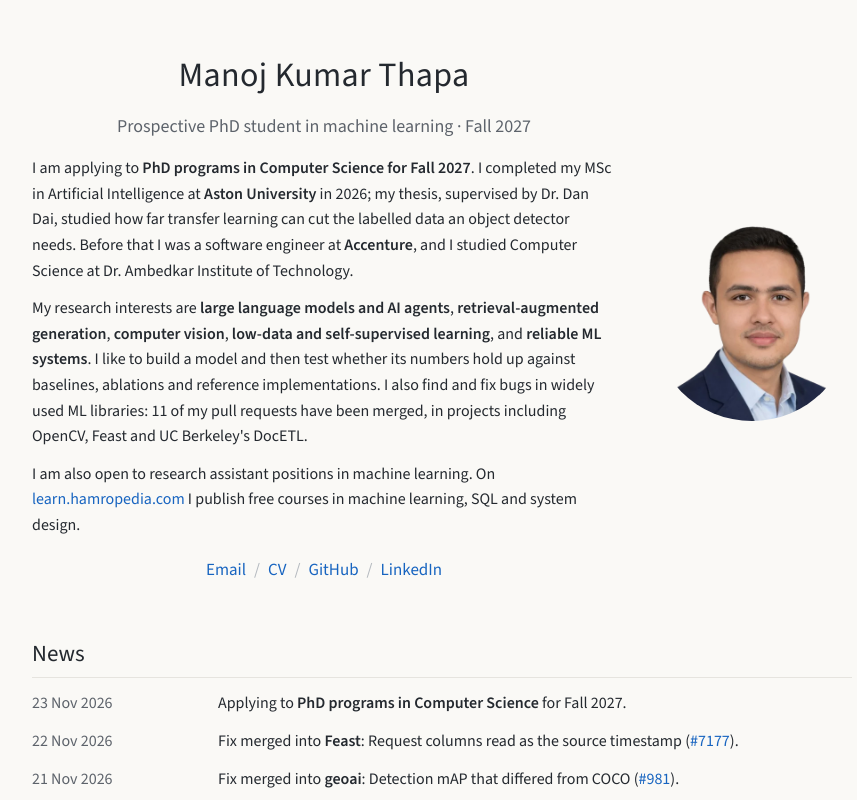
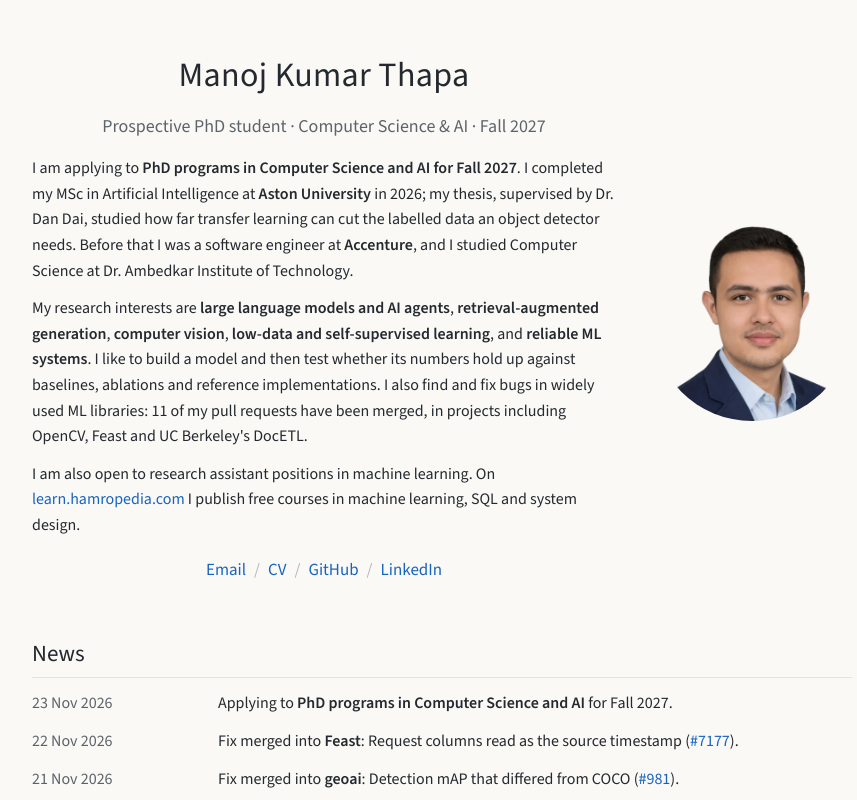
Before and after one commit to iammanoj807/profile, a React (Vite) app: page / in a window 1280 px wide. Shown: the top 800 px of the page, without its empty margins (198-1055 px from the left). Built offline with nearby package versions, Linux system fonts and the light colour scheme.

Commit message:
Point the homepage at PhD applications for Fall 2027

```diff
--- a/index.html
+++ b/index.html
@@ -6,7 +6,7 @@
     <meta name="viewport" content="width=device-width, initial-scale=1.0" />
     <title>Manoj Kumar Thapa · Machine Learning</title>
     <meta name="description"
-        content="Prospective PhD student in machine learning (Fall 2027). MSc Artificial Intelligence, Aston University. Research interests: LLMs and AI agents, retrieval, computer vision, low-data and self-supervised learning, reliable ML systems. 11 merged pull requests in OpenCV, Feast, DocETL and other ML libraries.">
+        content="Prospective PhD student in Computer Science and AI (Fall 2027). MSc Artificial Intelligence, Aston University. Research interests: LLMs and AI agents, retrieval, computer vision, low-data and self-supervised learning, reliable ML systems. 11 merged pull requests in OpenCV, Feast, DocETL and other ML libraries.">
     <meta name="theme-color" content="#faf9f6">
     <link rel="canonical" href="https://iammanoj807.github.io/profile/">
 
@@ -15,19 +15,19 @@
     <meta property="og:url" content="https://iammanoj807.github.io/profile/">
     <meta property="og:title" content="Manoj Kumar Thapa · Machine Learning">
     <meta property="og:description"
-        content="Prospective ML PhD student (Fall 2027). LLM agents, retrieval, computer vision and reliable ML. MSc Artificial Intelligence, Aston University.">
+        content="Prospective PhD student in Computer Science and AI (Fall 2027). LLM agents, retrieval, computer vision and reliable ML. MSc Artificial Intelligence, Aston University.">
     <meta property="og:image"
         content="https://iammanoj807.github.io/profile/og-card.png">
     <meta property="og:image:width" content="1200">
     <meta property="og:image:height" content="630">
-    <meta property="og:image:alt" content="Manoj Kumar Thapa, prospective PhD student in machine learning: homepage preview card">
+    <meta property="og:image:alt" content="Manoj Kumar Thapa, prospective PhD student in Computer Science and AI: homepage preview card">
     <meta property="og:site_name" content="Manoj Kumar Thapa">
 
     <!-- Twitter -->
     <meta name="twitter:card" content="summary_large_image">
     <meta name="twitter:title" content="Manoj Kumar Thapa · Machine Learning">
     <meta name="twitter:description"
-        content="Prospective ML PhD student (Fall 2027). LLM agents, retrieval, computer vision and reliable ML. MSc Artificial Intelligence, Aston University.">
+        content="Prospective PhD student in Computer Science and AI (Fall 2027). LLM agents, retrieval, computer vision and reliable ML. MSc Artificial Intelligence, Aston University.">
     <meta name="twitter:image"
         content="https://iammanoj807.github.io/profile/og-card.png">
 
@@ -48,7 +48,7 @@
         "@context": "https://schema.org",
         "@type": "Person",
         "name": "Manoj Kumar Thapa",
-        "jobTitle": "Prospective PhD student in machine learning",
+        "jobTitle": "Prospective PhD student in Computer Science and AI",
         "url": "https://iammanoj807.github.io/profile/",
         "image": "https://iammanoj807.github.io/profile/og-card.png",
         "address": { "@type": "PostalAddress", "addressLocality": "Birmingham", "addressCountry": "GB" },
@@ -57,7 +57,7 @@
             { "@type": "CollegeOrUniversity", "name": "Dr. Ambedkar Institute of Technology" }
         ],
         "email": "mailto:thapam807@gmail.com",
-        "description": "Prospective PhD student in machine learning (Fall 2027). MSc Artificial Intelligence, Aston University. Research interests: LLMs and AI agents, retrieval, computer vision, low-data and self-supervised learning, reliable ML systems. 11 merged pull requests in OpenCV, Feast, DocETL and other ML libraries.",
+        "description": "Prospective PhD student in Computer Science and AI (Fall 2027). MSc Artificial Intelligence, Aston University. Research interests: LLMs and AI agents, retrieval, computer vision, low-data and self-supervised learning, reliable ML systems. 11 merged pull requests in OpenCV, Feast, DocETL and other ML libraries.",
         "knowsLanguage": ["en", "ne", "hi"],
         "knowsAbout": ["Large language models", "AI agents", "Retrieval-augmented generation", "Computer vision", "Self-supervised learning", "Machine learning evaluation", "PyTorch"],
         "sameAs": [
--- a/src/data/portfolioData.js
+++ b/src/data/portfolioData.js
@@ -13,15 +13,15 @@ import openNotebookLogo from '../assets/logos/open-notebook.png';
 
 export const portfolioData = {
     name: "Manoj Kumar Thapa",
-    title: "Prospective PhD student in machine learning",
+    title: "Prospective PhD student in Computer Science and AI",
     // Shown under the name on the homepage.
-    tagline: "Prospective PhD student in machine learning · Fall 2027",
+    tagline: "Prospective PhD student · Computer Science & AI · Fall 2027",
     headlineWords: ["LLM agents", "graph-RAG systems", "vision models", "production APIs"],
     description: "MSc Artificial Intelligence graduate from Aston University. I build AI systems end to end: **Python and FastAPI** on the back, **React** on the front, and **golden sets, fault injection and baselines** to show they work. Before my MSc I was a software engineer at **Accenture**, where I cut REST API latency by **40%** in Java Spring Boot services.",
     resume_link: `${import.meta.env.BASE_URL}CV.pdf`,
     // Short bio for the homepage. {mergedCount} is filled in from openSource.
     bio: [
-        "I am applying to **PhD programs in Computer Science for Fall 2027**. I completed my MSc in Artificial Intelligence at **Aston University** in 2026; my thesis, supervised by Dr. Dan Dai, studied how far transfer learning can cut the labelled data an object detector needs. Before that I was a software engineer at **Accenture**, and I studied Computer Science at Dr. Ambedkar Institute of Technology.",
+        "I am applying to **PhD programs in Computer Science and AI for Fall 2027**. I completed my MSc in Artificial Intelligence at **Aston University** in 2026; my thesis, supervised by Dr. Dan Dai, studied how far transfer learning can cut the labelled data an object detector needs. Before that I was a software engineer at **Accenture**, and I studied Computer Science at Dr. Ambedkar Institute of Technology.",
         "My research interests are **large language models and AI agents**, **retrieval-augmented generation**, **computer vision**, **low-data and self-supervised learning**, and **reliable ML systems**. I like to build a model and then test whether its numbers hold up against baselines, ablations and reference implementations. I also find and fix bugs in widely used ML libraries: {mergedCount} of my pull requests have been merged, in projects including OpenCV, Feast and UC Berkeley's DocETL.",
         "I am also open to research assistant positions in machine learning. On [learn.hamropedia.com](https://learn.hamropedia.com/) I publish free courses in machine learning, SQL and system design."
     ],
@@ -155,7 +155,7 @@ export const portfolioData = {
 
     // News items besides merged PRs (those are listed automatically). date: "YYYY-MM" or "YYYY-MM-DD".
     news: [
-        { date: "2026-11-23", text: "Applying to **PhD programs in Computer Science** for Fall 2027." },
+        { date: "2026-11-23", text: "Applying to **PhD programs in Computer Science and AI** for Fall 2027." },
         { date: "2026-11-15", text: "Took part in the **2026 NASA Space Apps Challenge** (14–15 Nov) with Rehearsal Grounds, which finds Earth terrain that matches Moon and Mars landing sites." },
         { date: "2026-04-09", text: "Awarded my MSc in Artificial Intelligence by Aston University." }
     ],
```
Also changed, not shown: public/og-card.png, 1 other file (tests, documents, lock files or other folders).
